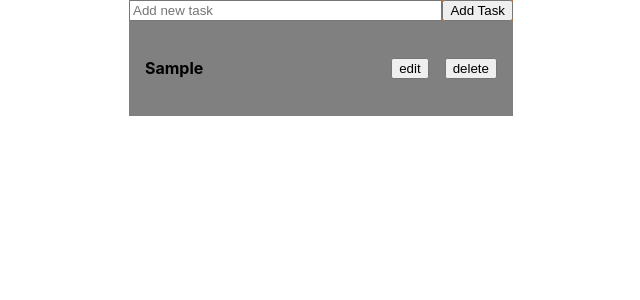
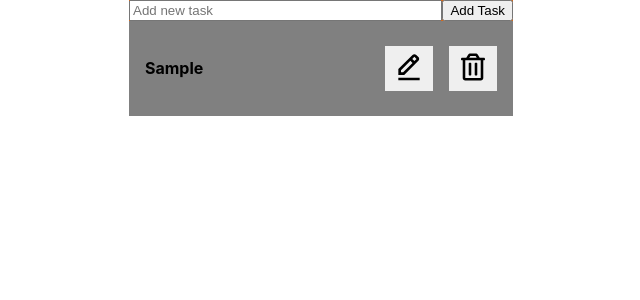
Before and after one commit to elasa7/ToDoList-storage-framer, a React (Create React App) app: page / in a window 1280 px wide. Both pictures are taken after typing "Sample" into the empty fields and a click on the button "Add Task". Shown: the top 300 px of the page, without its empty margins (319-959 px from the left). Built offline with nearby package versions, Linux system fonts and the light colour scheme.

Commit message:
add icon to button

```diff
--- a/src/App.css
+++ b/src/App.css
@@ -33,3 +33,14 @@ body {
   display: flex;
   column-gap: 1rem;
 }
+.task__tool_wraper button {
+  outline: none;
+  border: none;
+  padding: 0.3rem 0.5rem;
+  cursor: pointer;
+}
+.task__icon {
+  width: 32px;
+  height: auto;
+  pointer-events: none;
+}
--- a/src/components/TaskItem.js
+++ b/src/components/TaskItem.js
@@ -1,4 +1,6 @@
 import React from "react";
+import DeleteIcon from "../img/delete_icon.svg";
+import EditIcon from "../img/edit_icon.svg";
 
 const TaskItem = ({ taskTitle, handleDelete, handleEdit, id }) => {
   return (
@@ -8,10 +10,10 @@ const TaskItem = ({ taskTitle, handleDelete, handleEdit, id }) => {
       </div>
       <div className="task__tool_wraper">
         <button name="edit" onClick={(e) => handleEdit(id)}>
-          edit
+          <img src={EditIcon} className="task__icon" alt="edit icon" />
         </button>
         <button name="delete" onClick={(e) => handleDelete(taskTitle)}>
-          delete
+          <img src={DeleteIcon} className="task__icon" alt="delete icon" />
         </button>
       </div>
     </div>
```
Also changed, not shown: src/img/delete_icon.svg (added), src/img/edit_icon.svg (added).
